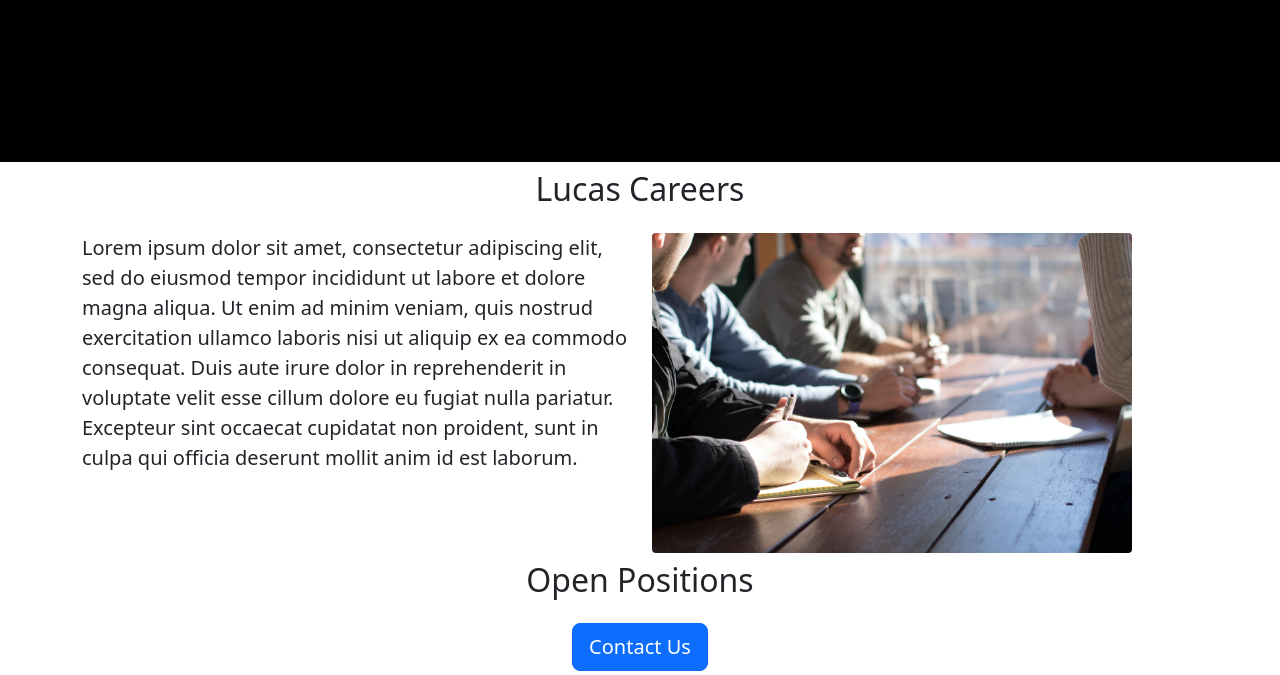
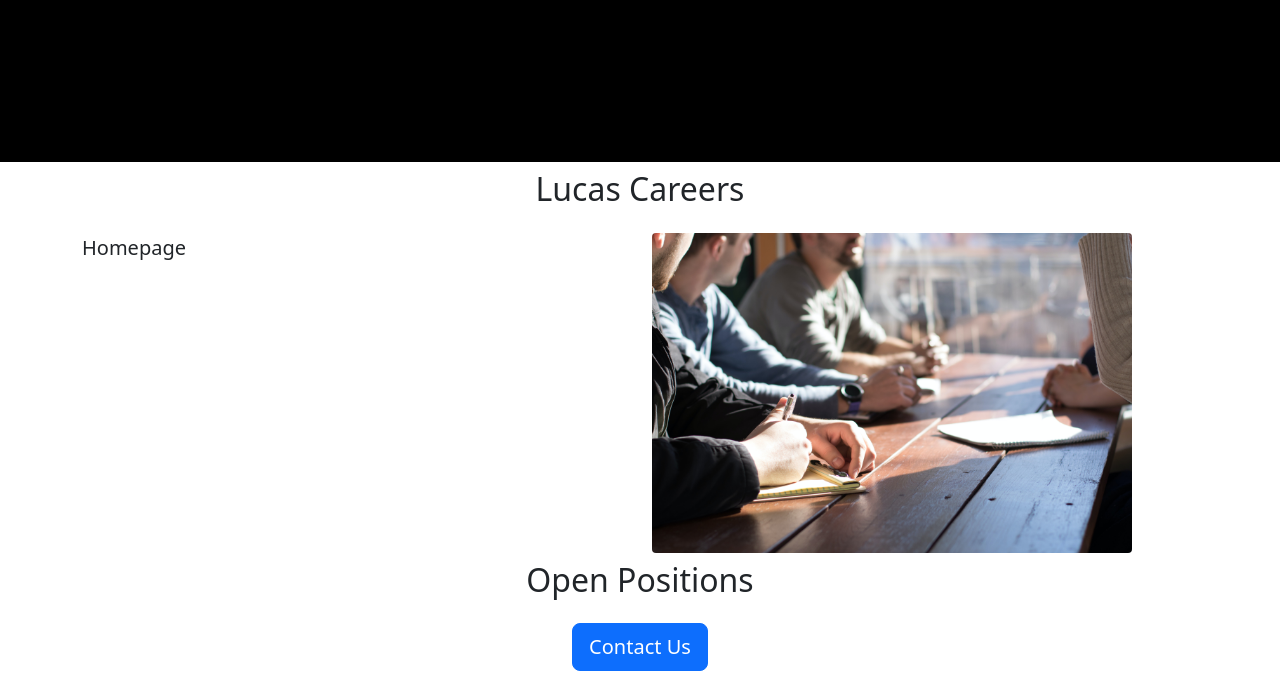
Before and after one commit to lucasdosantos90/careers-website-v2, a Flask app: template templates/home.html in a window 1280 px wide. Shown: the part 747-1422 px from the top of the page. Run offline with Flask 3, Linux system fonts and the light colour scheme; the template is opened without the code that fills it, so the values that code supplies are empty.

Commit message:
changed home

```diff
--- a/templates/home.html
+++ b/templates/home.html
@@ -13,7 +13,7 @@
     <div class='row' style='margin: bottom 16px;'>
       <div class='col-md-6'>
       <p class='lead'>
-        Lorem ipsum dolor sit amet, consectetur adipiscing elit, sed do eiusmod tempor incididunt ut labore et dolore magna aliqua. Ut enim ad minim veniam, quis nostrud exercitation ullamco laboris nisi ut aliquip ex ea commodo consequat. Duis aute irure dolor in reprehenderit in voluptate velit esse cillum dolore eu fugiat nulla pariatur. Excepteur sint occaecat cupidatat non proident, sunt in culpa qui officia deserunt mollit anim id est laborum.
+        Homepage
       </p>
       </div>
       <div class='d-none d-md-block col-md-6'>
```
